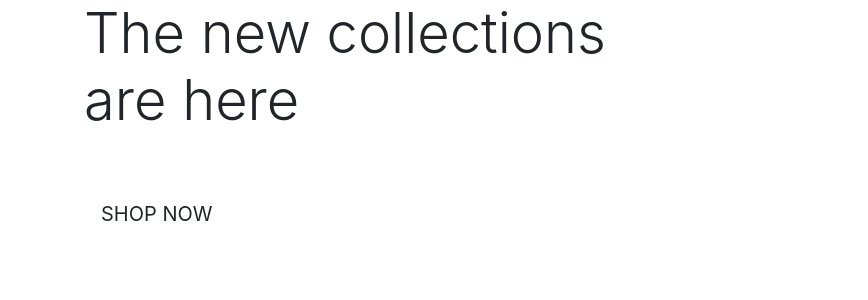
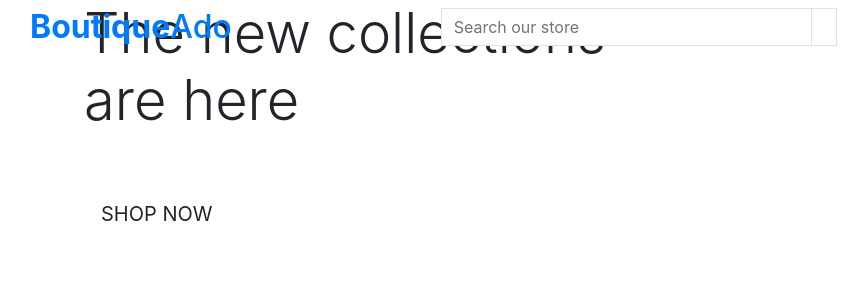
Before and after one commit to mhesemans/boutique_ado_v1, a Django app: page / in a window 1280 px wide. Shown: the top 300 px of the page, without its empty margins (1-869 px from the left). Run offline with Django 3.2, Linux system fonts and the light colour scheme.

Commit message:
added base.html header

```diff
--- a/templates/base.html
+++ b/templates/base.html
@@ -32,7 +32,35 @@
     <title>Boutique Ado {% block extra_title %}{% endblock %}</title>
   </head>
   <body>
-    <header class="container-fluid fixed-top"></header>
+    <header class="container-fluid fixed-top">
+        <div class="row">
+            <div class="col-12 col-lg-4 my-auto py-1 py-lg-0 text-center text-lg-left">
+                <a href="{% url 'home' %}" class="nav-link main-logo-link">
+                    <h2 class="logo-font text-black my-0"><strong>Boutique</strong>Ado</h2>
+                </a>
+            </div>
+            <div class="col-12 col-lg-4 my-auto py-1 py-lg-0">
+                <form method="GET" action="">
+                    <div class="input-group w-100">
+                        <input class="form-control border border-black rounded-0" type="text" name="q" placeholder="Search our store">
+                        <div class="input-group-append">
+                            <button class="form-control btn btn-black border border-black rounded-0" type="submit">
+                                <span class="icon">
+                                    <i class="fas fa-search"></i>
+                                </span>
+                            </button>
+                        </div>
+                    </div>
+                </form>
+            </div>
+            <div class="col-12 col-lg-4 my-auto py-1 py-lg-0">
+                <ul class="list-inline list-unstyled text-center text-lg-right my-0">
+                    <li class="list-inline-item dropdown"></li>
+                    <li class="list-inline-item"></li>
+                </ul>
+            </div>
+        </div>
+    </header>
 
     {% if messages %}
     <div class="message-container"></div>
```
